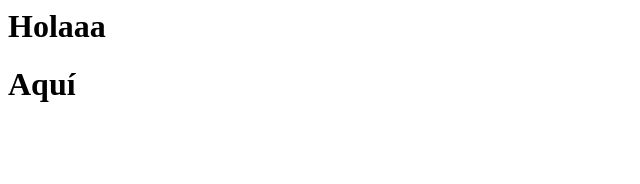
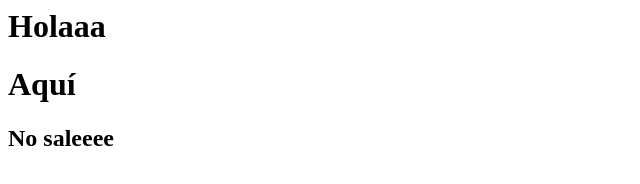
Before and after one commit to Geralssayago/Viernes-Lab-2, a plain HTML site: page index.html in a window 1280 px wide. Shown: the whole page, without its empty margins (0-640 px from the left). Drawn offline with Linux system fonts and the light colour scheme.

Commit message:
Prueba 2 en pc VS

```diff
--- a/index.html
+++ b/index.html
@@ -2,5 +2,6 @@
   <body>
     <h1>Holaaa</h1>
     <h1>Aquí</h1>
+    <h2>No saleeee</h2>
   </body>
 </html>
```
